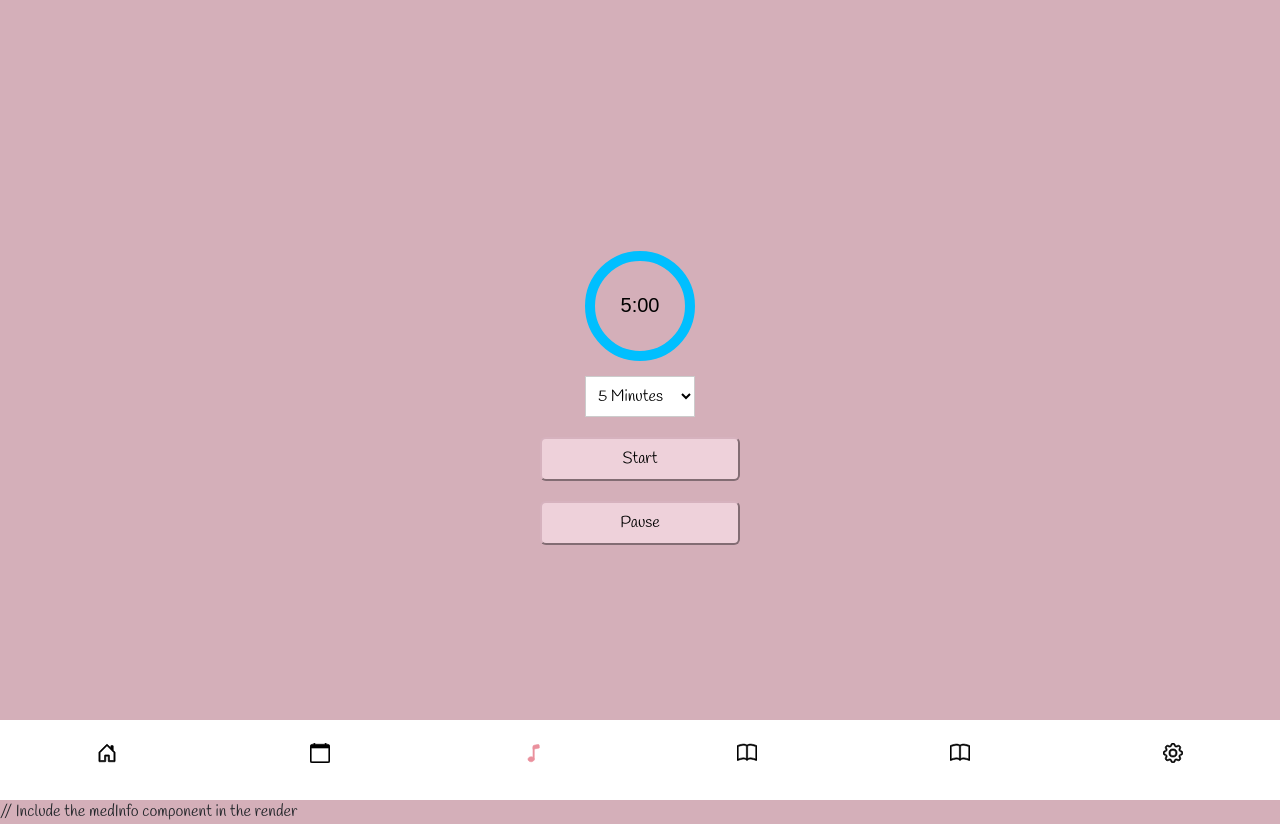
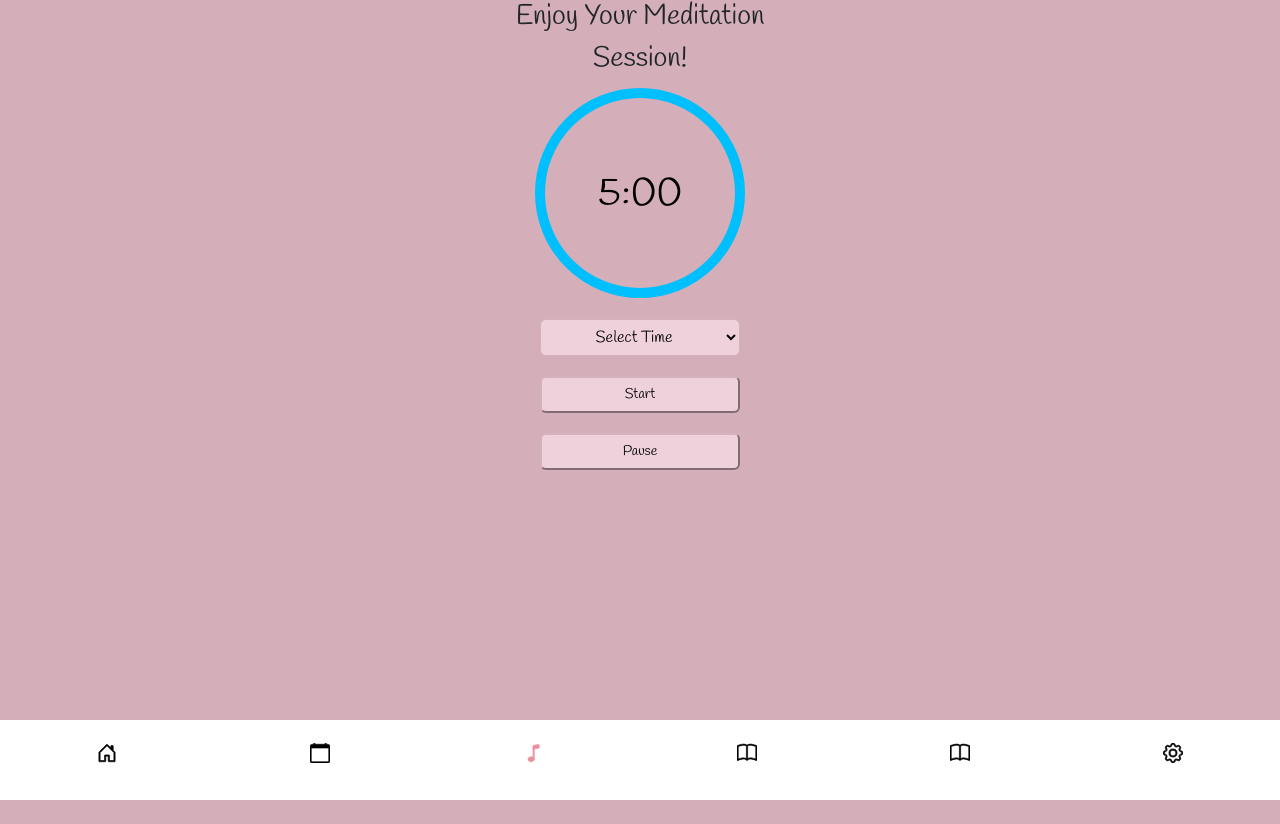
Before and after one commit to paceuniversity/team3spring2024, a React (Create React App) app in the folder moonflo/: page /meditation in a window 1280 px wide. After the commit the page ends 800 px from the top, so only its background shows below. Built offline with nearby package versions, Linux system fonts and the light colour scheme.

Commit message:
adding styling to timer

```diff
--- a/moonflo/src/components/Timer.css
+++ b/moonflo/src/components/Timer.css
@@ -4,11 +4,13 @@
     justify-content: center;
     align-items: center;
     width: 100%;
-    height: 100vh;
+    /*height: 100vh;*/
+    height: auto;
 }
 
 
 
+/* make the buttons stacked*/
 .timer div {
     display: flex;
     flex-direction: column;
@@ -17,26 +19,30 @@
 
 
 
-
-.timer button, .timer select {
+.timer button {
     margin: 10px;
-    padding: 8px 16px;
-    font-size: 16px;
+    padding: 6px ;
+    font-size: 14px;
     cursor: pointer;
 }
 
 
+
 text {
-    fill: black;
-    font-size: 20px;
-    font-family: Arial, sans-serif;
+    fill: rgb(0, 0, 0);
+    font-size: 40px;
+
 }
 
+
 .timer select {
-    padding: 8px;
-    margin: 10px;
-    background-color: white;
-    border: 1px solid #ccc;
-    font-size: 16px;
+    background-color: #eed1da;
+    width: 200px;
+    margin-bottom: 10px;
+    border-radius: 6px;
+    border-color: #d6b2be;
+    padding: 6px ;
     cursor: pointer;
+    display: block; /* Ensures that the select fills the container */
+    text-align: center;
 }
--- a/moonflo/src/components/Timer.js
+++ b/moonflo/src/components/Timer.js
@@ -2,10 +2,13 @@ import React, { useEffect, useState } from 'react';
 import './Timer.css';
 
 const Timer = () => {
-    const [timeLeft, setTimeLeft] = useState(300); // Default time (5 minutes)
+    const [selectedTime, setSelectedTime] = useState(""); // Default time (5 minutes)
+    const [timeLeft, setTimeLeft] = useState(300);
     const [timerId, setTimerId] = useState(null);
     const [isActive, setIsActive] = useState(false);
-    const radius = 50;
+    const radius = 100; // Set the radius to 100
+    const strokeWidth = 10; // Define stroke width
+    const svgSize = 2 * (radius + strokeWidth); // Calculate the required SVG size to prevent clipping
     const circumference = 2 * Math.PI * radius;
 
     useEffect(() => {
@@ -31,9 +34,12 @@ const Timer = () => {
     };
 
     const handleChangeTime = (event) => {
-        setTimeLeft(parseInt(event.target.value));
-        setIsActive(false); // Reset the timer (stop it) when time is changed
+        const newTime = event.target.value;
+        setSelectedTime(newTime);
+        setTimeLeft(parseInt(newTime)); // Update the timeLeft state with the new value
+        setIsActive(false); // Optionally reset the timer (stop it) when time is changed
     };
+
 
     const formatTime = () => {
         const minutes = Math.floor(timeLeft / 60);
@@ -41,27 +47,35 @@ const Timer = () => {
         return `${minutes}:${seconds.toString().padStart(2, '0')}`; // Formats time as "M:SS"
     };
 
-    const strokeDashoffset = () => circumference - (timeLeft / 300) * circumference;
+    const strokeDashoffset = () => {
+        // The proportion of the time left based on the selected time.
+        const timeRatio = timeLeft / parseInt(selectedTime);
+        return circumference - timeRatio * circumference;
+      };
 
     return (
         <div className="timer">
-            <svg width="120" height="120">
+            <h3>Enjoy Your Meditation</h3>
+            <h3> Session!</h3>
+            <svg width={svgSize} height={svgSize}>
                 <circle
                     stroke="deepskyblue"
                     fill="transparent"
-                    strokeWidth="10"
+                    strokeWidth={strokeWidth}
                     strokeDasharray={circumference}
                     strokeDashoffset={strokeDashoffset()}
                     r={radius}
-                    cx="60"
-                    cy="60"
+                    cx={radius + strokeWidth} // Centered by adding the radius + stroke width
+                    cy={radius + strokeWidth} // Centered by adding the radius + stroke width
                 />
                 <text x="50%" y="50%" dy=".3em" textAnchor="middle">
                     {formatTime()}
                 </text>
             </svg>
+            <p> </p>
             <div>
-                <select onChange={handleChangeTime} value={timeLeft}>
+                <select onChange={handleChangeTime} value={selectedTime}>
+                    <option value="" disabled>Select Time</option>
                     <option value="300">5 Minutes</option>
                     <option value="600">10 Minutes</option>
                     <option value="900">15 Minutes</option>
--- a/moonflo/src/pages/meditation.js
+++ b/moonflo/src/pages/meditation.js
@@ -8,7 +8,7 @@ const Meditation = () => {
         <div>
             <NavBar />
             <Timer seconds={300} />
-            <medInfo />  // Include the medInfo component in the render
+            <medInfo />
         </div>
     );
 };
```
